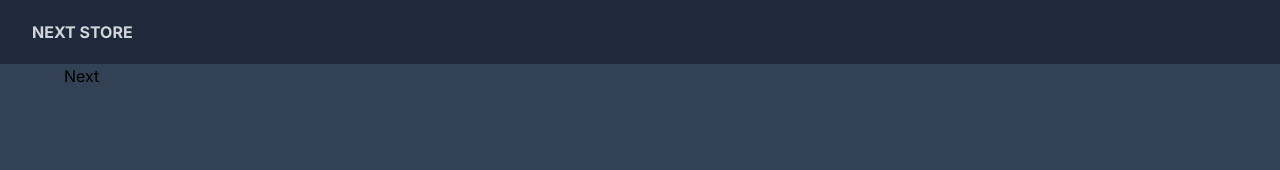
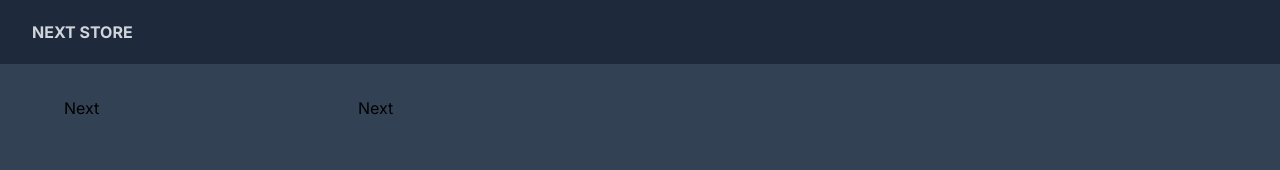
Before and after one commit to Tikorsm/next-commerce, a Next.js app: page / in a window 1280 px wide. Shown: the top 170 px of the page. Built offline with nearby package versions, Linux system fonts and the light colour scheme.

Commit message:
listagem de pruduto 1

```diff
--- a/src/app/page.tsx
+++ b/src/app/page.tsx
@@ -2,8 +2,12 @@
 
 export default function Home() {
   return (
-    <div>
+    <div className="max-w-7xl mx-auto pt-8 px-8 xl:px-0">
+      <div className="grid grid-cols-1 sm:grid-cols-2 md:grid-cols-3 lg:grid-cols-4 gap-10 xl:gap-6">
+
       <h1> Next</h1>
+      <h1> Next</h1>
+      </div>
 
     </div>
   )
```
